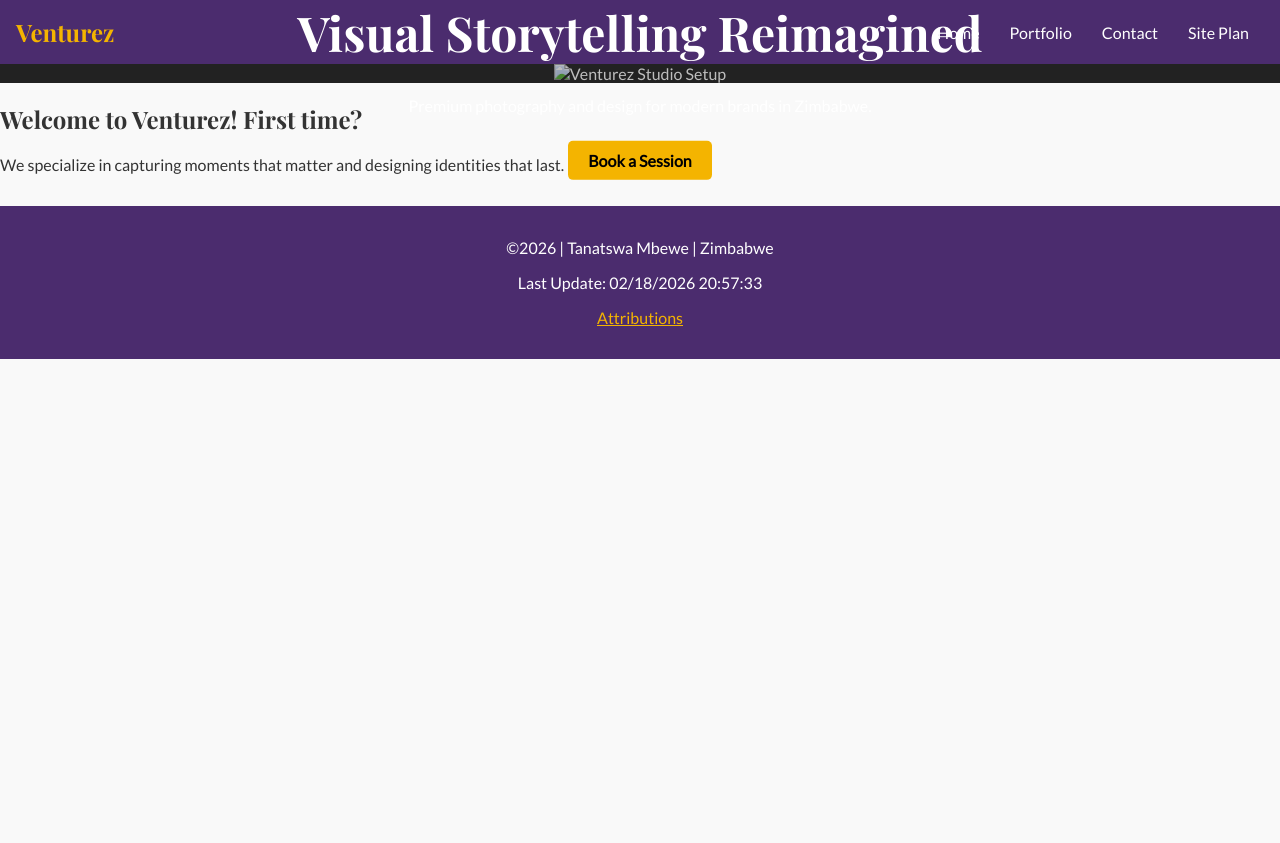
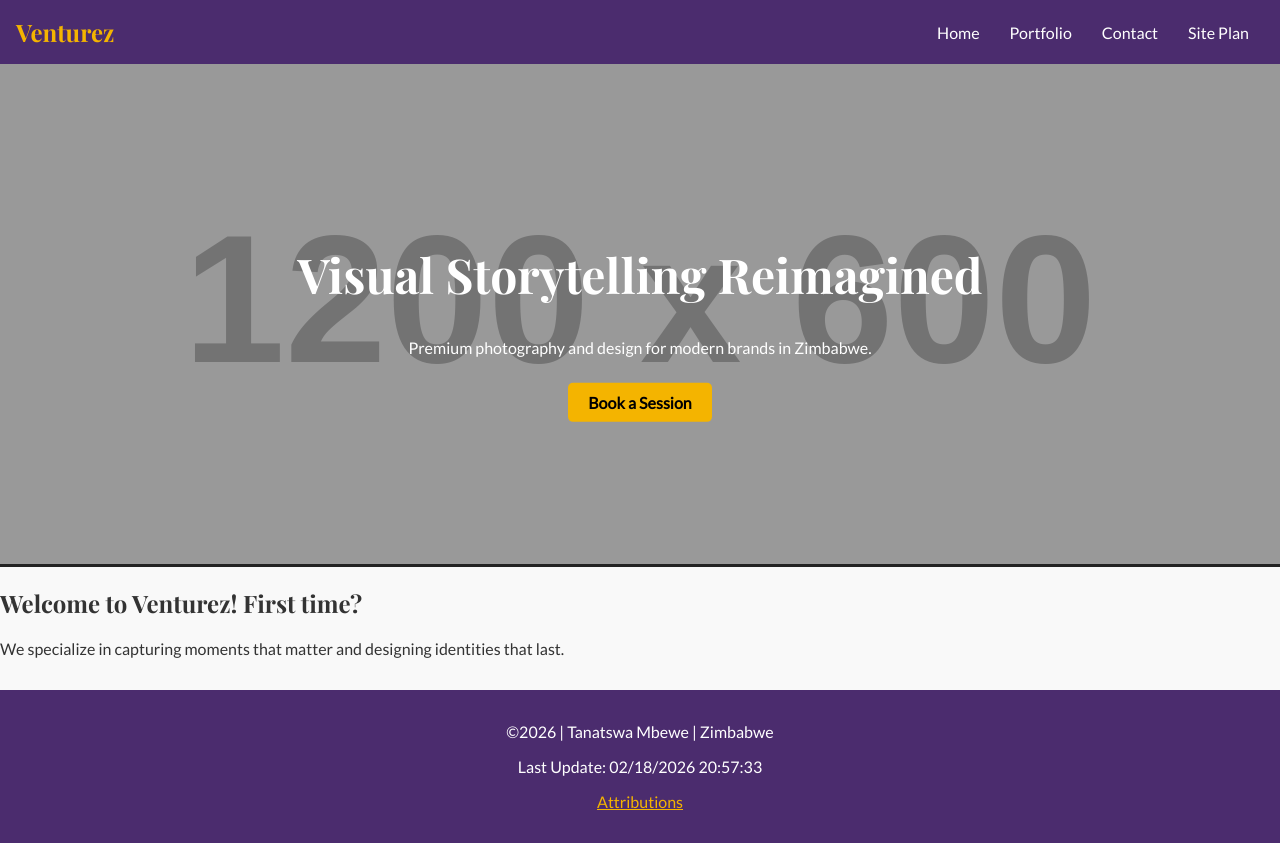
Before and after one commit to webcraftingtwo/wdd131, a plain HTML site: page project/index.html in a window 1280 px wide. Before the commit the page ends 800 px from the top, so only its background shows below. Drawn offline with nearby package versions, Linux system fonts and the light colour scheme; placeholder pictures from the web are drawn by us.

Commit message:
Update index.html with accessibility and image changes

```diff
--- a/project/index.html
+++ b/project/index.html
@@ -8,13 +8,13 @@
     <title>Home | Venturez Photography & Design</title>
     <link rel="stylesheet" href="styles/project.css">
     <link rel="stylesheet" href="styles/project-large.css" media="(min-width: 700px)">
+    <link href="https://fonts.googleapis.com/css2?family=Playfair+Display:wght@700&family=Lato&display=swap" rel="stylesheet">
     <script src="scripts/project.js" defer></script>
-    <link href="https://fonts.googleapis.com/css2?family=Playfair+Display:wght@700&family=Lato&display=swap" rel="stylesheet">
 </head>
 <body>
     <header>
         <div class="logo">Venturez</div>
-        <button id="menu" title="Menu"></button>
+        <button id="menu" title="Menu" aria-label="Toggle Menu"></button>
         <nav>
             <ul class="navigation">
                 <li><a href="index.html" class="active">Home</a></li>
@@ -28,8 +28,8 @@
     <main>
         <div class="hero">
             <picture>
-                <source srcset="images/hero-large.webp" media="(min-width: 800px)">
-                <img src="images/hero-small.webp" alt="Venturez Studio Setup" loading="lazy">
+                <source srcset="https://placehold.co/1200x600/222/FFF?text=Venturez+Studio" media="(min-width: 800px)">
+                <img src="https://placehold.co/600x400/222/FFF?text=Studio+Setup" alt="Venturez Studio Setup" loading="lazy">
             </picture>
             <div class="hero-text">
                 <h1>Visual Storytelling Reimagined</h1>
```
